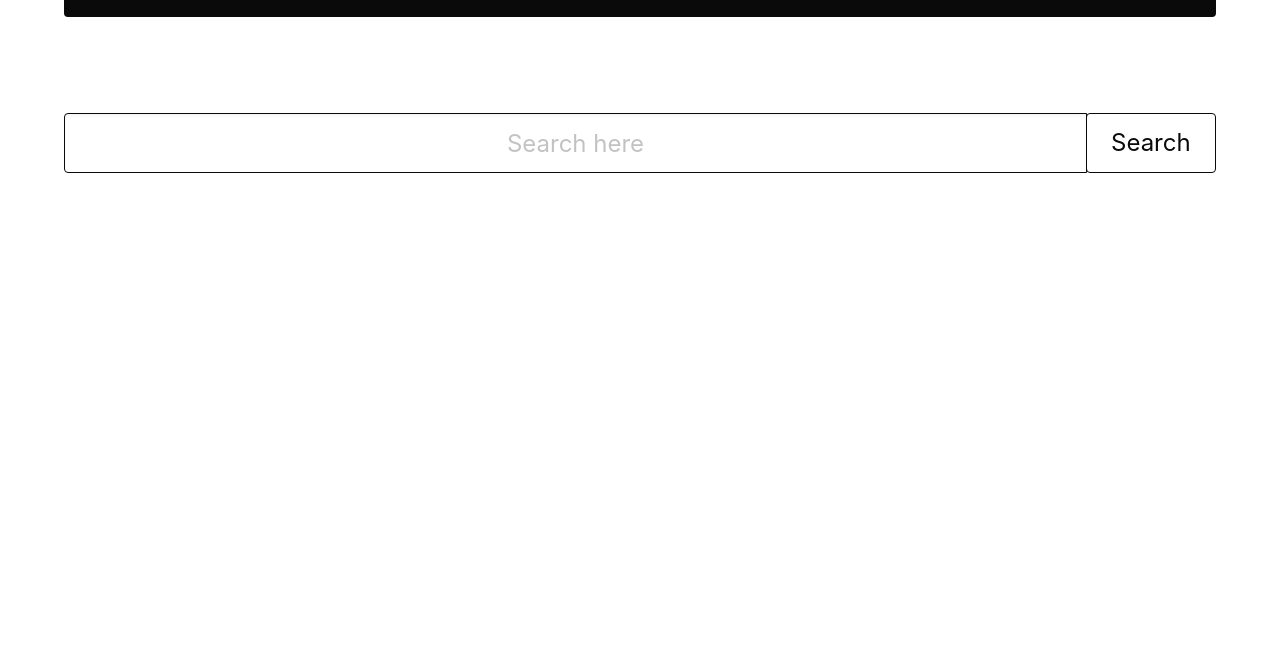
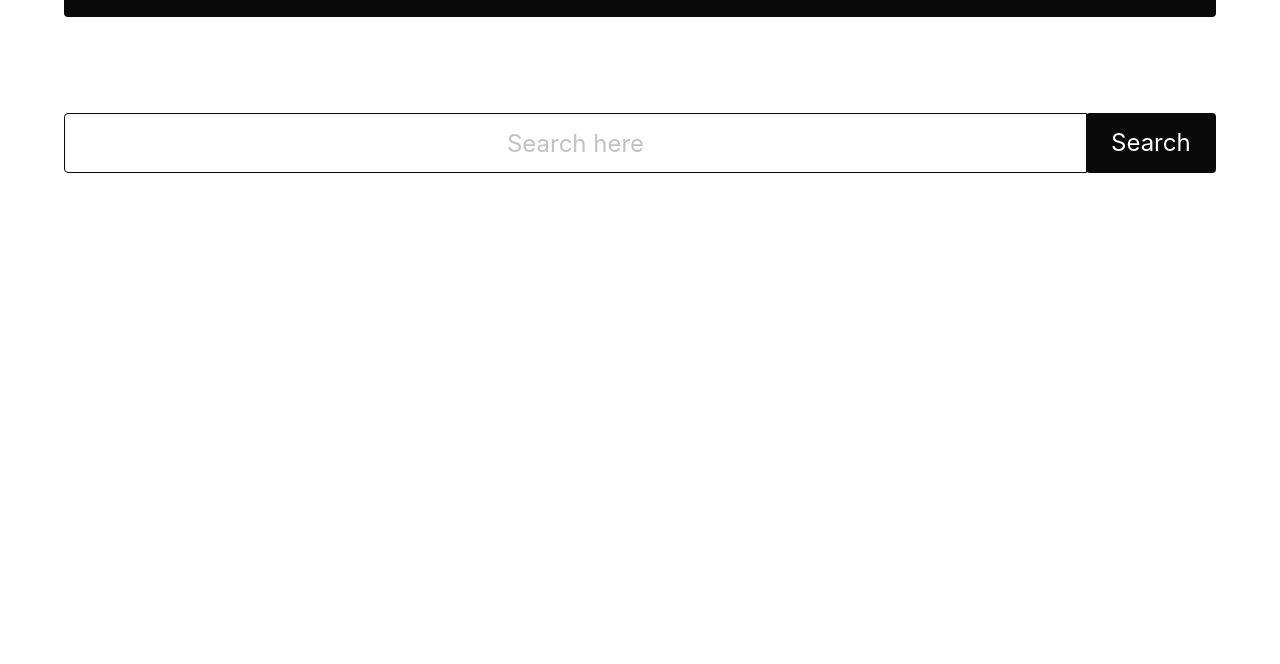
Before and after one commit to ChinuxParibus/fcc-wikipedia-viewer, a plain HTML site: page index.html in a window 1280 px wide. Shown: the part 136-800 px from the top of the page. Drawn offline with nearby package versions, Linux system fonts and the light colour scheme.

Commit message:
[Fix] Black button for visibility of the loader

```diff
--- a/index.html
+++ b/index.html
@@ -19,7 +19,7 @@
 				<div class="control">
 					<input id="query" class="input is-large is-black" size="60" type="text" placeholder="Search here">
 				</div>
-				<button id="search" class="button is-black is-outlined is-large">Search</button>
+				<button id="search" class="button is-black is-large">Search</button>
 			</div>
 			<p class="help subtitle"></p>
 		</div>
```
